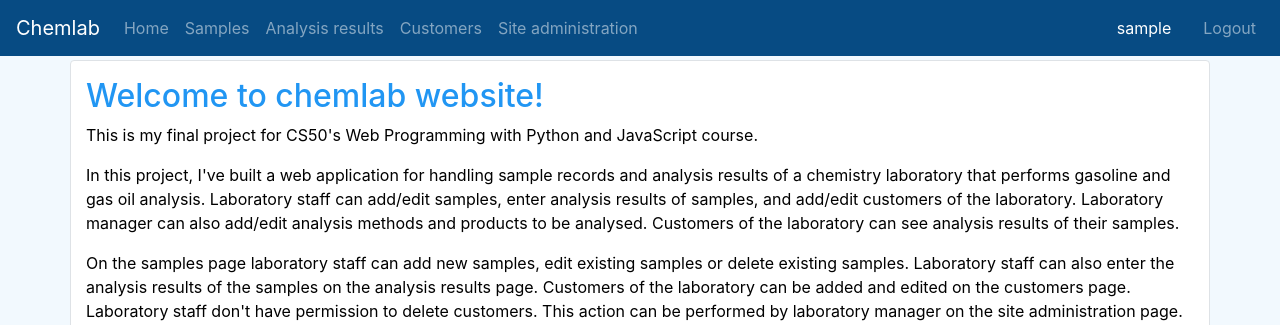
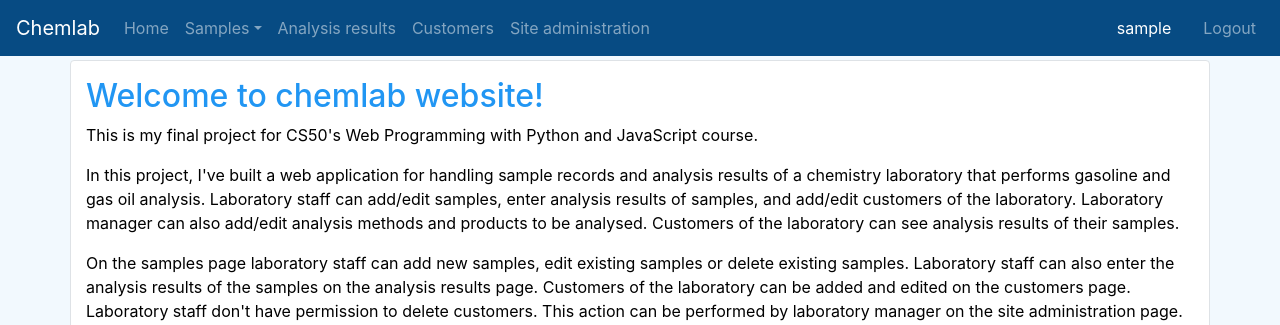
Before and after one commit to emreture/cs50web-chemlab, a Django app: page / in a window 1280 px wide. Shown: the top 325 px of the page. Run offline with Django 3.2, Linux system fonts and the light colour scheme; the visitor is signed in with stand-in values (Sample User, id 1); parts of the project's set-up code (start-up, migrations or seed data) failed here and were passed over; some libraries are stand-ins or nearby versions.

Commit message:
Edit base templates for samples app.

```diff
--- a/templates/base.html
+++ b/templates/base.html
@@ -7,6 +7,7 @@
     <meta http-equiv="X-UA-Compatible" content="ie=edge">
     <link rel="stylesheet" href="{% static 'css/bootstrap.min.css' %}">
     <link rel="stylesheet" href="{% static 'css/main.css' %}">
+    <link rel="stylesheet" href="{% static 'samples/css/samples.css' %}">
     <link id="color-theme" rel="stylesheet" href="{% static 'css/w3-theme/w3-theme-blue.css' %}">
     <title>{% block title %}Chemlab{% endblock title %}</title>
   </head>
--- a/templates/navbar.html
+++ b/templates/navbar.html
@@ -9,8 +9,12 @@
         <a class="nav-link" href="/">Home</a>
       </li>
       {% if request.user.is_staff %}
-      <li class="nav-item">
-        <a class="nav-link" href="{% url 'samples:index' %}">Samples</a>
+      <li class="nav-item dropdown">
+        <a class="nav-link dropdown-toggle" href="#" id="navbarDropdown" role="button" data-toggle="dropdown">Samples</a>
+        <div class="dropdown-menu">
+          <a class="dropdown-item" href="{% url 'samples:index' %}">List samples</a>
+          <a class="dropdown-item" href="{% url 'samples:add_sample' %}">Add sample</a>
+        </div>
       </li>
       {% endif %}
       {% if request.user.is_authenticated %}
```
